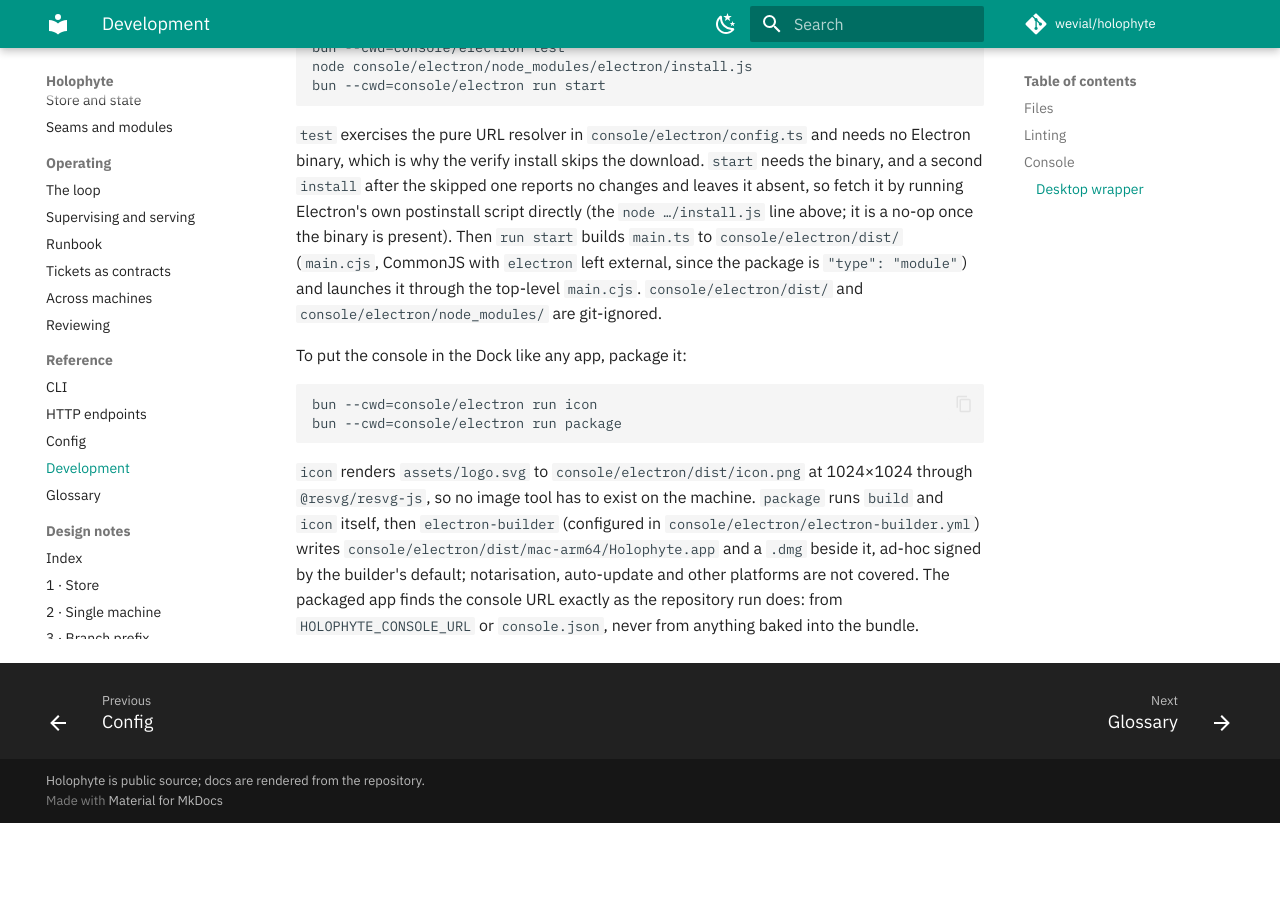
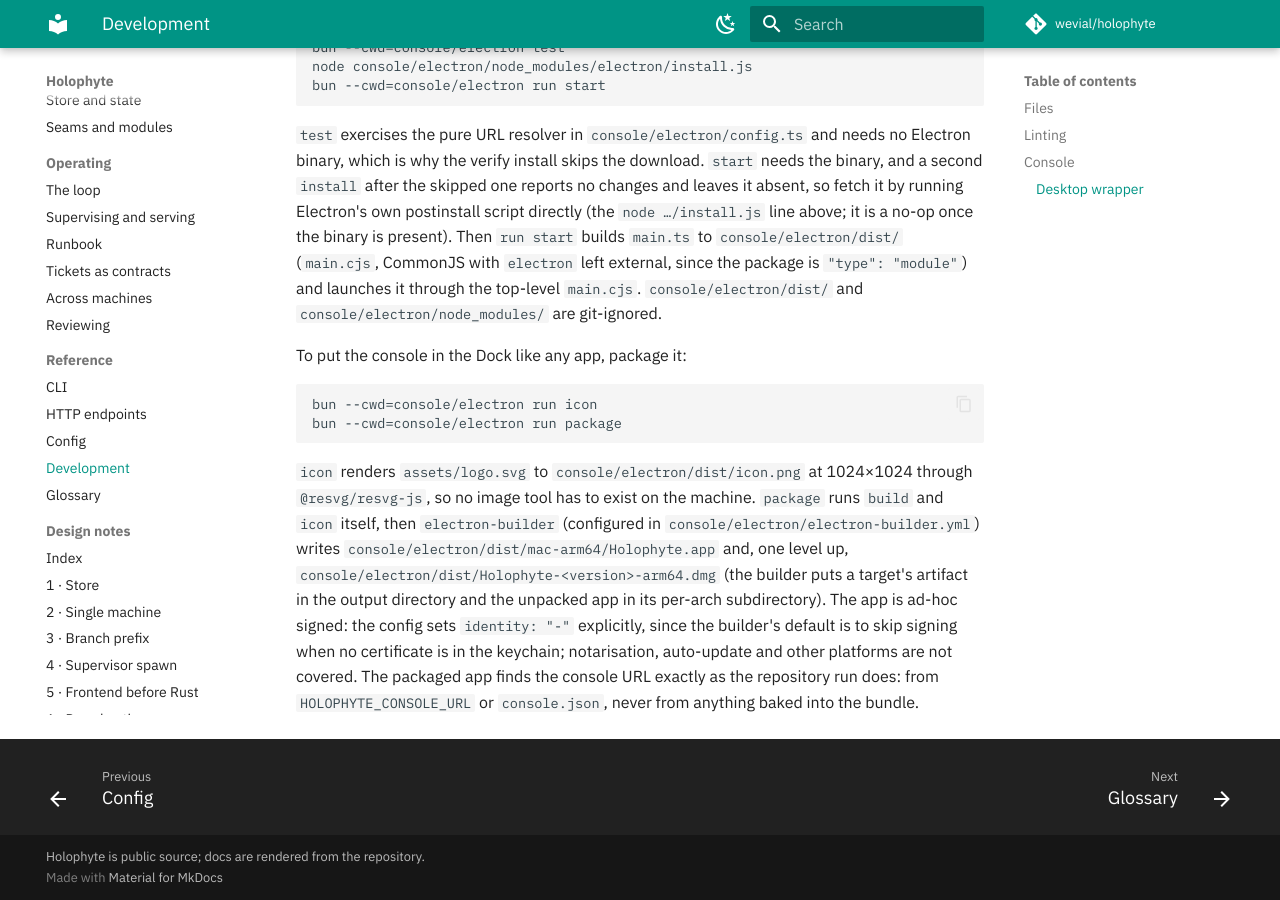
Before and after one commit to wevial/holophyte, an MkDocs documentation site: the page built from docs/development.md, in a window 1280 px wide and 900 px high, scrolled down 4047 px. Built offline with MkDocs 1.6.1 and Material for MkDocs 9.7.7, drawn with Linux system fonts in a browser that asks for light colours; comment, search, counter and statistics services are not loaded; before the commit the page ends 4870 px from its top, so only the background shows below that.

Commit message:
KO-323: review round 2 — ad-hoc signing is explicit and the DMG path is stated truthfully
Finding 1 (electron-builder.yml: ad-hoc signing not configured): ADDRESS.
Confirmed in the locked app-builder-lib 26.15.3: findSigningIdentity only
builds the "-" identity when mac.identity is the literal "-"; unset means
"search the keychain, else skip signing". Set identity: "-" and
hardenedRuntime: false (the builder's own option docs: an ad-hoc identity
under the hardened runtime rejects Electron's pre-signed frameworks). A
test on the parsed YAML witnesses both keys.

Finding 2 (DMG in dist/, app in dist/mac-arm64/): ADDRESS, by correcting
the documentation rather than relocating the artifact. DmgTarget joins its
artifactName onto the output directory and re-derives a safe name from the
same pattern, so steering it into mac-arm64/ would mean a path-bearing
filename pattern the builder does not treat as a path — unverifiable here
without a macOS build. The docs paragraph and the YAML comment now name
the real layout: the .app under dist/mac-arm64/ and the .dmg one level up
in dist/. The acceptance criteria are unchanged and still met.

```diff
--- a/docs/development.md
+++ b/docs/development.md
@@ -204,8 +204,12 @@ bun --cwd=console/electron run package
 1024×1024 through `@resvg/resvg-js`, so no image tool has to exist on the
 machine. `package` runs `build` and `icon` itself, then `electron-builder`
 (configured in `console/electron/electron-builder.yml`) writes
-`console/electron/dist/mac-arm64/Holophyte.app` and a `.dmg` beside it,
-ad-hoc signed by the builder's default; notarisation, auto-update and other
+`console/electron/dist/mac-arm64/Holophyte.app` and, one level up,
+`console/electron/dist/Holophyte-<version>-arm64.dmg` (the builder puts a
+target's artifact in the output directory and the unpacked app in its
+per-arch subdirectory). The app is ad-hoc signed: the config sets
+`identity: "-"` explicitly, since the builder's default is to skip signing
+when no certificate is in the keychain; notarisation, auto-update and other
 platforms are not covered. The packaged app finds the console URL exactly as
 the repository run does: from `HOLOPHYTE_CONSOLE_URL` or `console.json`,
 never from anything baked into the bundle.
```
Also changed, not shown: 2 other files.
